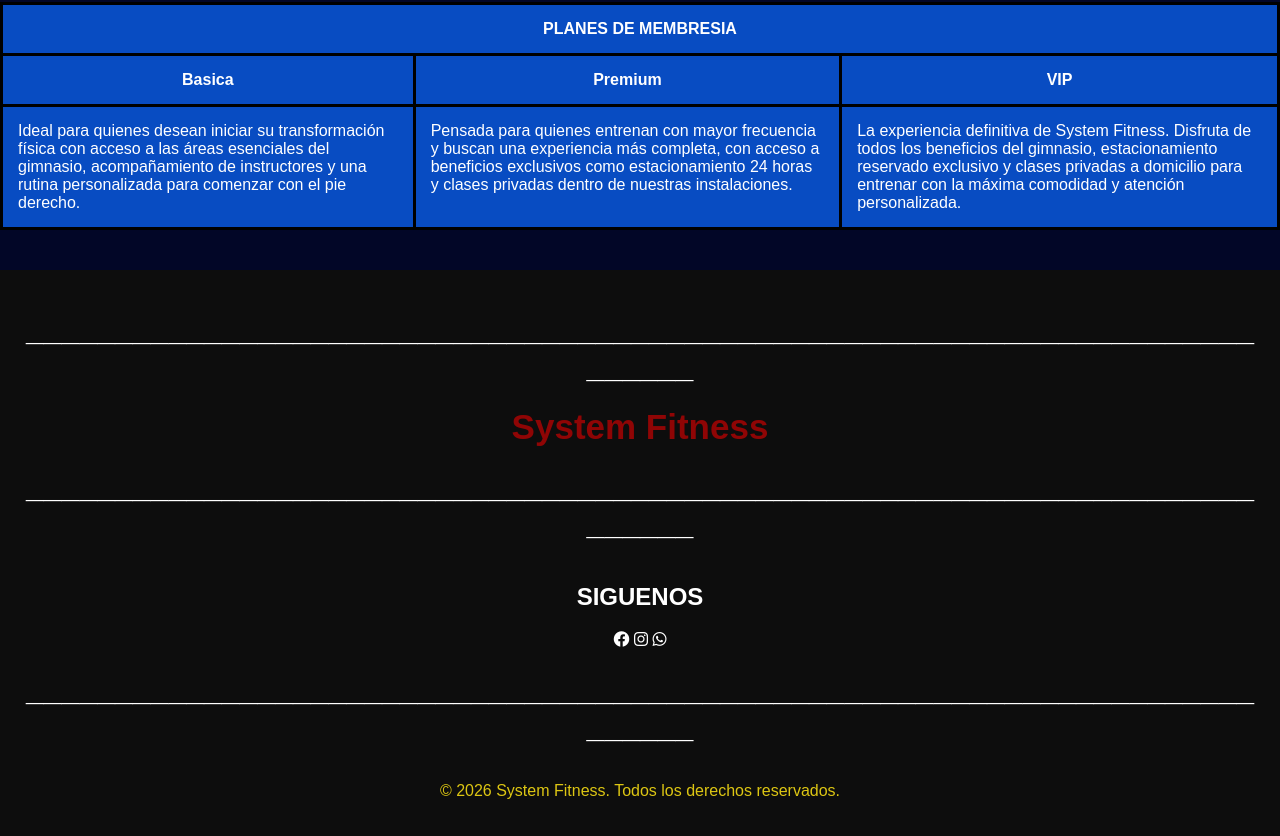
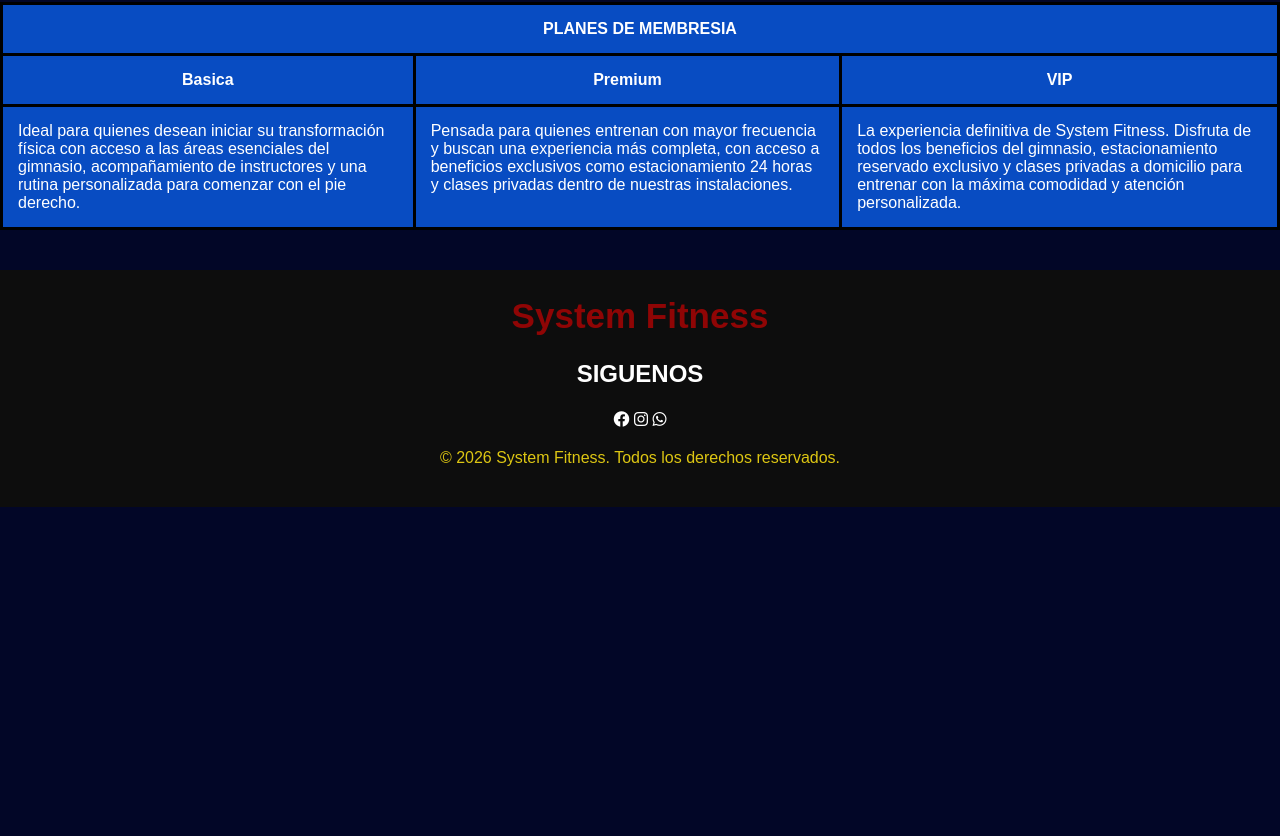
Before and after one commit to Xhaka-01/System-Fitness, a plain HTML site: page index.html/Servicios.html in a window 1280 px wide. Shown: the part 3463-4299 px from the top of the page. After the commit the page ends 3970 px from the top, so only its background shows below. Drawn offline with Linux system fonts and the light colour scheme.

Commit message:
Refactor HTML structure and improve layout

```diff
--- a/index.html/Servicios.html
+++ b/index.html/Servicios.html
@@ -86,7 +86,8 @@
 </div>
  <p>Relájate, mejora tu flexibilidad y fortalece tu cuerpo con clases de yoga para todos los niveles. Un espacio pensado para recuperar energía y mantener una mente enfocada.</p>
 <hr>
-<table class="table1">
+<div class="TableContain">
+ <table class="table1">
     <tr>
         <th colspan="7">Lo que Incluye en Nuestros Servicios Cuando te Inscribes </th>
      </tr>
@@ -136,6 +137,8 @@
         <td>24 Horas</td>
     </tr>
 </table>
+</div>
+<div class="TableContain">
 <table class="table2">
     <tr>
         <th colspan="3">PLANES DE MEMBRESIA</th>
@@ -154,21 +157,26 @@
             estacionamiento reservado exclusivo y clases privadas a domicilio para entrenar con la máxima comodidad y atención personalizada.</td>
         </tr>
 </table>
+</div>
+<div class="separador">
 <footer>
-        <h1>___________________________________________________________________________</h1>
+    <div class="separador"></div>
     <div class="logo">
         <h1>System Fitness</h1>
     </div>
-    <h1>___________________________________________________________________________</h1>
+    <div class="separador"></div>
     <h2>SIGUENOS</h2>
-  <div class="social-icons">
-    <i class="fa-brands fa-facebook"></i>
-    <i class="fa-brands fa-instagram"></i>
-    <i class="fa-brands fa-whatsapp"></i>
-        <h1>___________________________________________________________________________</h1>
+    <div class="separador"></div>
+    <div class="social-icons">
+        <i class="fa-brands fa-facebook"></i>
+        <i class="fa-brands fa-instagram"></i>
+        <i class="fa-brands fa-whatsapp"></i>
     </div>
+    <div class="separador"></div>
     <p>&copy; 2026 System Fitness. Todos los derechos reservados.</p>
+        <div class="separador"></div>
 </footer>
+</div>
 <script>
 function toggleMenu() {
     let menu = document.getElementById("menu");
@@ -180,4 +188,5 @@ function toggleMenu() {
     }
 }
 </script>
+</body>
 </html>
```
